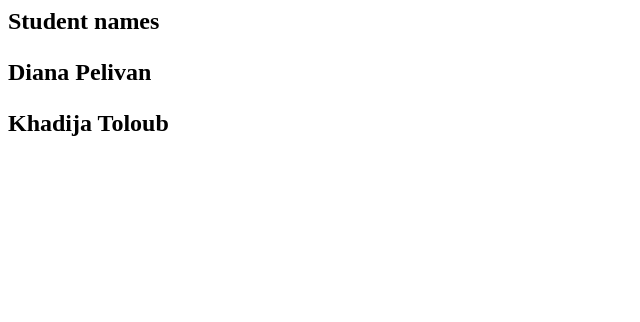
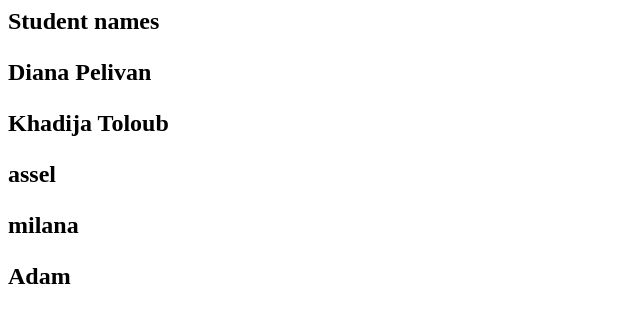
Before and after one commit to khadijaJad/Firstproject, a plain HTML site: page index.html in a window 1280 px wide. Shown: the whole page, without its empty margins (0-640 px from the left). Drawn offline with Linux system fonts and the light colour scheme.

Commit message:
added 3 more stuedents

```diff
--- a/index.html
+++ b/index.html
@@ -1,3 +1,6 @@
 <h2>Student names<h2>
 <p>Diana Pelivan<p>
 <p>Khadija Toloub<p>
+<p>assel<p>
+<p>milana<p>
+<p>Adam<p>
```
